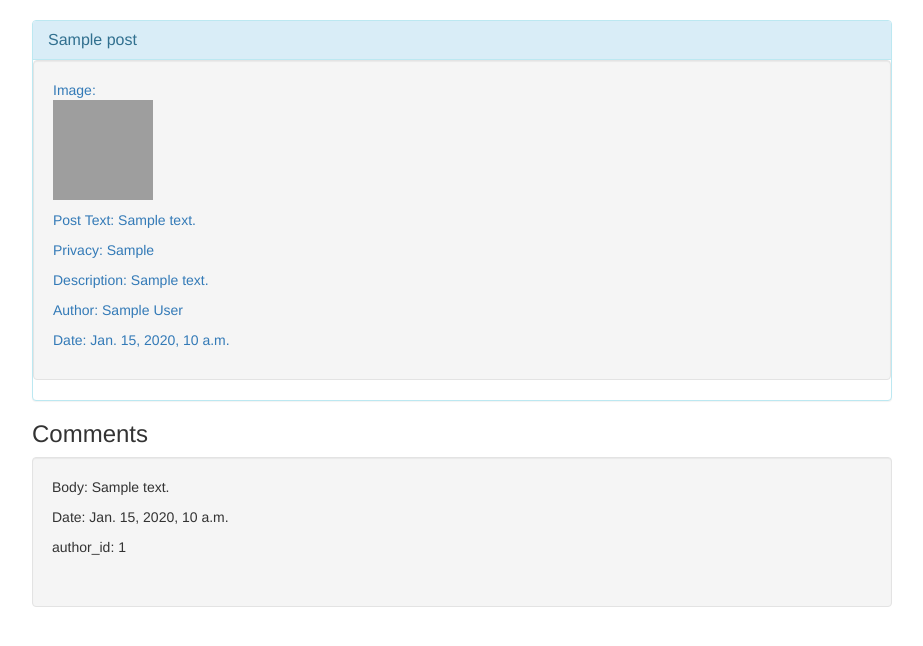
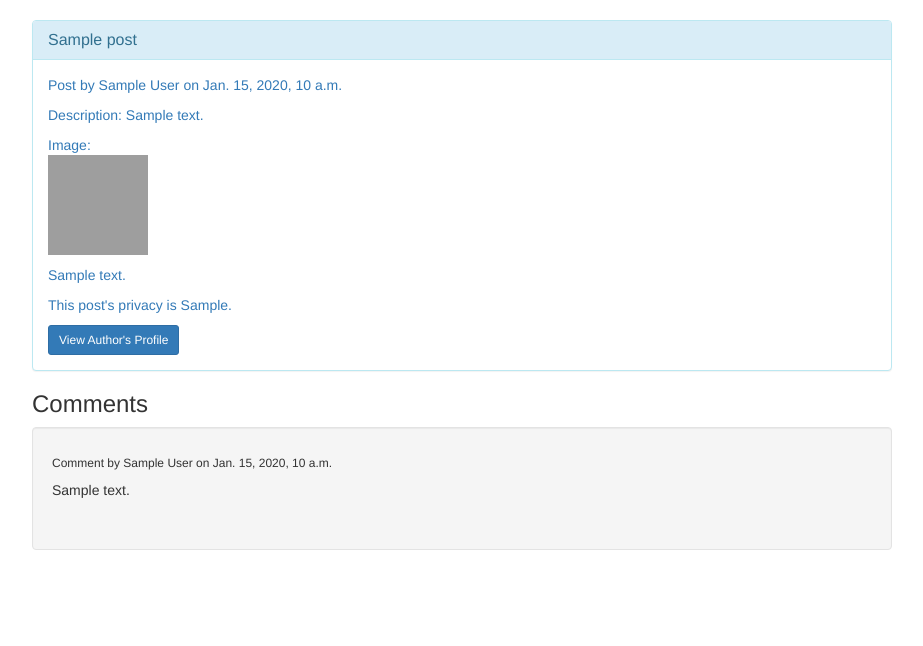
Before and after one commit to CMPUT410W15T02/CMPUT410W15-project, a Django app: template social_distribution/templates/posts/expand_post.html in a window 1280 px wide. Shown: the part 52-698 px from the top of the page, without its empty margins (178-1101 px from the left). Run offline with Django 3.2, Linux system fonts and the light colour scheme; the template is opened without the code that fills it: most values are stand-ins (such as "Sample title", 1, 10 or a date in 2020); some libraries are stand-ins or nearby versions; grey boxes are pictures that could not be loaded.

Commit message:
expanded post template done

```diff
--- a/social_distribution/templates/posts/expand_post.html
+++ b/social_distribution/templates/posts/expand_post.html
@@ -6,12 +6,14 @@
 	    		<h1 class="panel-title"> {{post.title}}</h1>
 	    	</div>
 		{% if post.author.host = 'http://cs410.cs.ualberta.ca:41024' %}
-    	<div class="well">
+    	<div class="panel-body">
         {% else %}
-        <div class="well text-primary">
+        <div class="panel-body text-primary">
         {% endif %}
 
 		<div>
+			<p>Post by {{post.author}} on {{post.date}}</p>
+			<p>Description: {{post.description}} </p>
             <p>Image:
             {% if post.image %}
                 <br/>
@@ -21,11 +23,9 @@
                 None</p>
             {% endif %}
 
-			<p>Post Text: {{post.post_text|safe|escape}}</p>
-			<p>Privacy: {{post.get_privacy_display}} </p>
-			<p>Description: {{post.description}} </p>
-			<p>Author: {{post.author}} </p>
-			<p>Date: {{post.date}} </p>
+			<p>{{post.post_text|safe|escape}}</p>
+			<p>This post's privacy is {{post.get_privacy_display}}.</p>
+			<a href="/author/{{profile.uuid}}" class="btn btn-primary btn-sm"> View Author's Profile</a>
 		</div>
 		</div>
 		</div>
@@ -33,9 +33,8 @@
 		<div>
 			{% for comment in comments %}
 				<div class="well">
-				<p>Body: {{comment.body}}</p>
-				<p> Date: {{comment.date}}</p>
-				<p> author_id: {{comment.author_id}}</p></br>
+				<h6>Comment by {{comment.author}} on {{comment.date}}</h6>
+				<p>{{comment.body}}</p></br>
 				</div>
 			{% endfor %}
 		</div>
```
Also changed, not shown: social_distribution/db.sqlite3.
